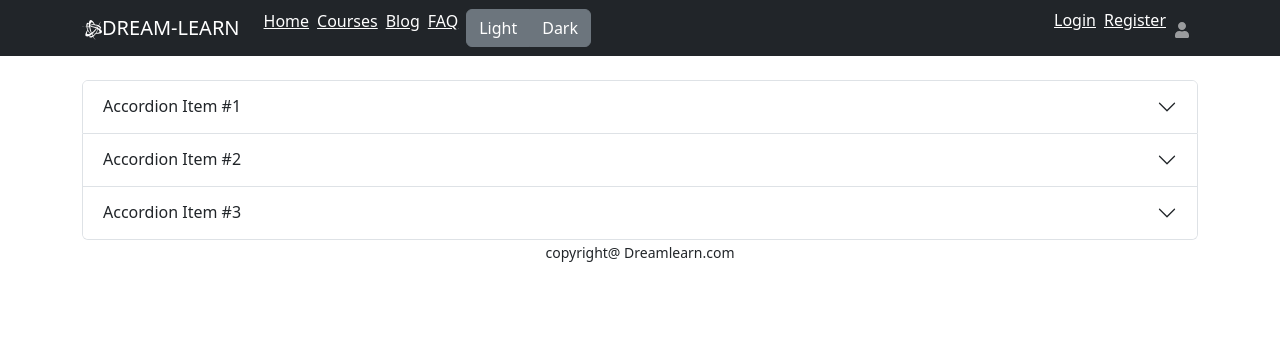
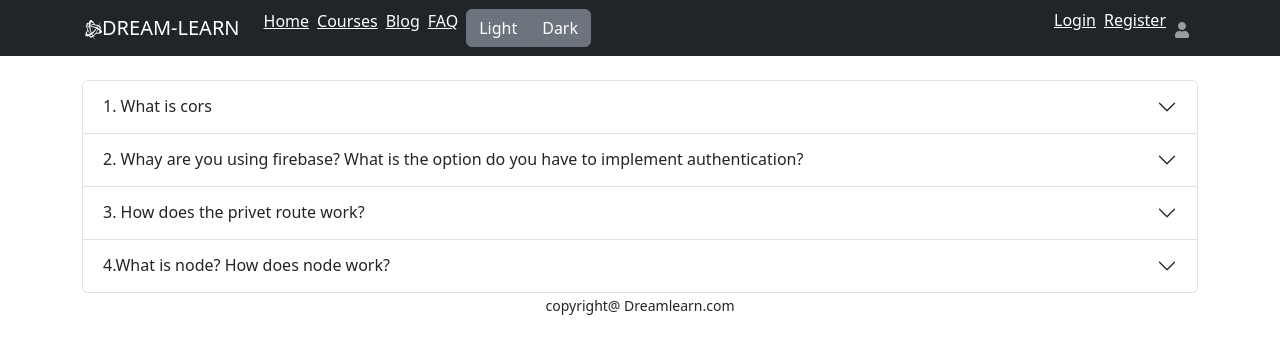
Before and after one commit to parthasuman/dream-learn-client, a React (Create React App) app: page /blog in a window 1280 px wide. Shown: the top 354 px of the page. Built offline with nearby package versions, Linux system fonts and the light colour scheme; no server answers.

Commit message:
question added

```diff
--- a/src/Pages/Blog/Blog.js
+++ b/src/Pages/Blog/Blog.js
@@ -8,7 +8,7 @@
       <Container>
         <Accordion>
           <Accordion.Item eventKey="0">
-            <Accordion.Header>Accordion Item #1</Accordion.Header>
+            <Accordion.Header>1. What is cors </Accordion.Header>
             <Accordion.Body>
               Lorem ipsum dolor sit amet, consectetur adipiscing elit, sed do
               eiusmod tempor incididunt ut labore et dolore magna aliqua. Ut
@@ -20,7 +20,10 @@
             </Accordion.Body>
           </Accordion.Item>
           <Accordion.Item eventKey="1">
-            <Accordion.Header>Accordion Item #2</Accordion.Header>
+            <Accordion.Header>
+              2. Whay are you using firebase? What is the option do you have to
+              implement authentication?
+            </Accordion.Header>
             <Accordion.Body>
               Lorem ipsum dolor sit amet, consectetur adipiscing elit, sed do
               eiusmod tempor incididunt ut labore et dolore magna aliqua. Ut
@@ -32,7 +35,23 @@
             </Accordion.Body>
           </Accordion.Item>
           <Accordion.Item eventKey="2">
-            <Accordion.Header>Accordion Item #3</Accordion.Header>
+            <Accordion.Header>
+              3. How does the privet route work?{" "}
+            </Accordion.Header>
+            <Accordion.Body>
+              Lorem ipsum dolor sit amet, consectetur adipiscing elit, sed do
+              eiusmod tempor incididunt ut labore et dolore magna aliqua. Ut
+              enim ad minim veniam, quis nostrud exercitation ullamco laboris
+              nisi ut aliquip ex ea commodo consequat. Duis aute irure dolor in
+              reprehenderit in voluptate velit esse cillum dolore eu fugiat
+              nulla pariatur. Excepteur sint occaecat cupidatat non proident,
+              sunt in culpa qui officia deserunt mollit anim id est laborum.
+            </Accordion.Body>
+          </Accordion.Item>
+          <Accordion.Item eventKey="3">
+            <Accordion.Header>
+              4.What is node? How does node work?{" "}
+            </Accordion.Header>
             <Accordion.Body>
               Lorem ipsum dolor sit amet, consectetur adipiscing elit, sed do
               eiusmod tempor incididunt ut labore et dolore magna aliqua. Ut
```
